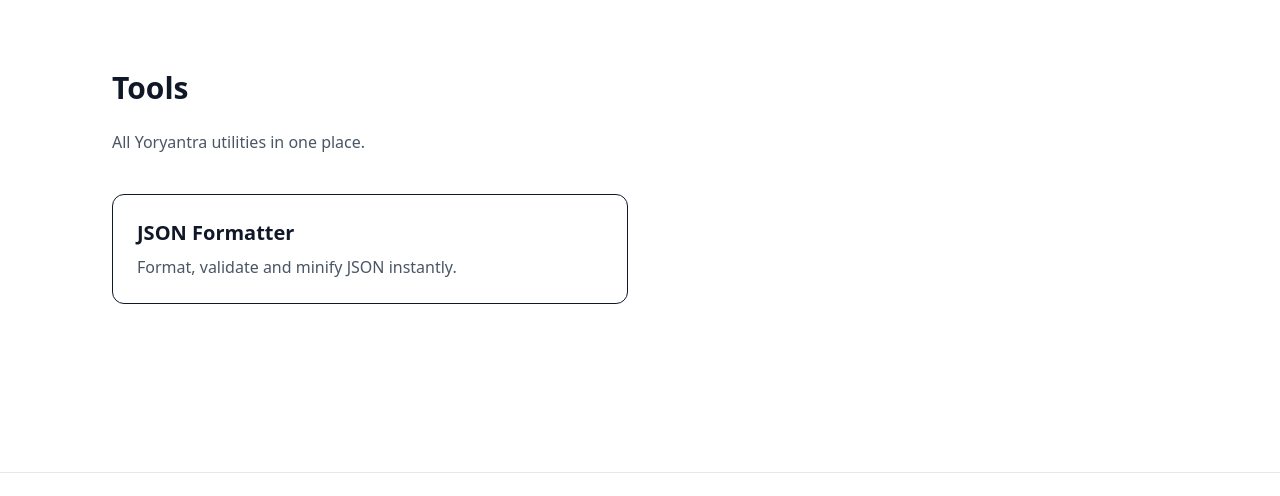
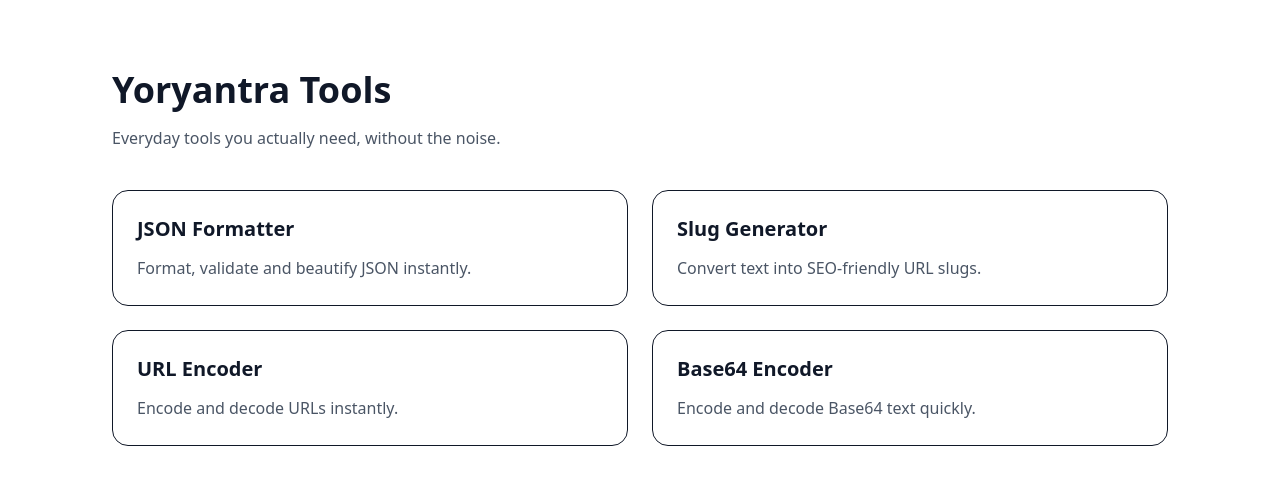
Before and after one commit to vaarunsonawwane-ops/yoryantra-new, a Next.js app: page /tools in a window 1280 px wide. Shown: the part 238-734 px from the top of the page. Built offline with nearby package versions, Linux system fonts and the light colour scheme.

Commit message:
ToolsCard created

```diff
--- /dev/null
+++ b/app/components/ToolCard.tsx
@@ -0,0 +1,25 @@
+import Link from "next/link";
+
+export default function ToolCard({
+  title,
+  description,
+  href,
+}: {
+  title: string;
+  description: string;
+  href: string;
+}) {
+  return (
+    <Link href={href}>
+      <div className="p-6 border rounded-2xl hover:shadow-md transition bg-white">
+        <h2 className="text-xl font-semibold text-[var(--green)]">
+          {title}
+        </h2>
+
+        <p className="text-gray-600 mt-3 leading-relaxed">
+          {description}
+        </p>
+      </div>
+    </Link>
+  );
+}
--- a/app/tools/page.tsx
+++ b/app/tools/page.tsx
@@ -1,25 +1,51 @@
-import Link from "next/link";
+import ToolCard from "@/app/components/ToolCard";
+
+const tools = [
+  {
+    title: "JSON Formatter",
+    description: "Format, validate and beautify JSON instantly.",
+    href: "/tools/json-formatter",
+  },
+
+  {
+    title: "Slug Generator",
+    description: "Convert text into SEO-friendly URL slugs.",
+    href: "/tools/slug-generator",
+  },
+
+  {
+    title: "URL Encoder",
+    description: "Encode and decode URLs instantly.",
+    href: "/tools/url-encoder",
+  },
+
+  {
+    title: "Base64 Encoder",
+    description: "Encode and decode Base64 text quickly.",
+    href: "/tools/base64-encoder",
+  },
+];
 
 export default function ToolsPage() {
   return (
     <div className="max-w-6xl mx-auto px-6 py-12">
-      <h1 className="text-3xl font-bold mb-6">Tools</h1>
+      <h1 className="text-4xl font-bold text-[var(--dark)]">
+        Yoryantra Tools
+      </h1>
 
-      <p className="text-gray-600 mb-10">
-        All Yoryantra utilities in one place.
+      <p className="mt-4 text-gray-600">
+        Everyday tools you actually need, without the noise.
       </p>
 
-      <div className="grid md:grid-cols-2 gap-6">
-        <Link href="/tools/json-formatter">
-          <div className="p-6 border rounded-xl hover:shadow-md transition">
-            <h2 className="text-xl font-semibold text-[var(--green)]">
-              JSON Formatter
-            </h2>
-            <p className="text-gray-600 mt-2">
-              Format, validate and minify JSON instantly.
-            </p>
-          </div>
-        </Link>
+      <div className="grid md:grid-cols-2 gap-6 mt-10">
+        {tools.map((tool) => (
+          <ToolCard
+            key={tool.title}
+            title={tool.title}
+            description={tool.description}
+            href={tool.href}
+          />
+        ))}
       </div>
     </div>
   );
```
